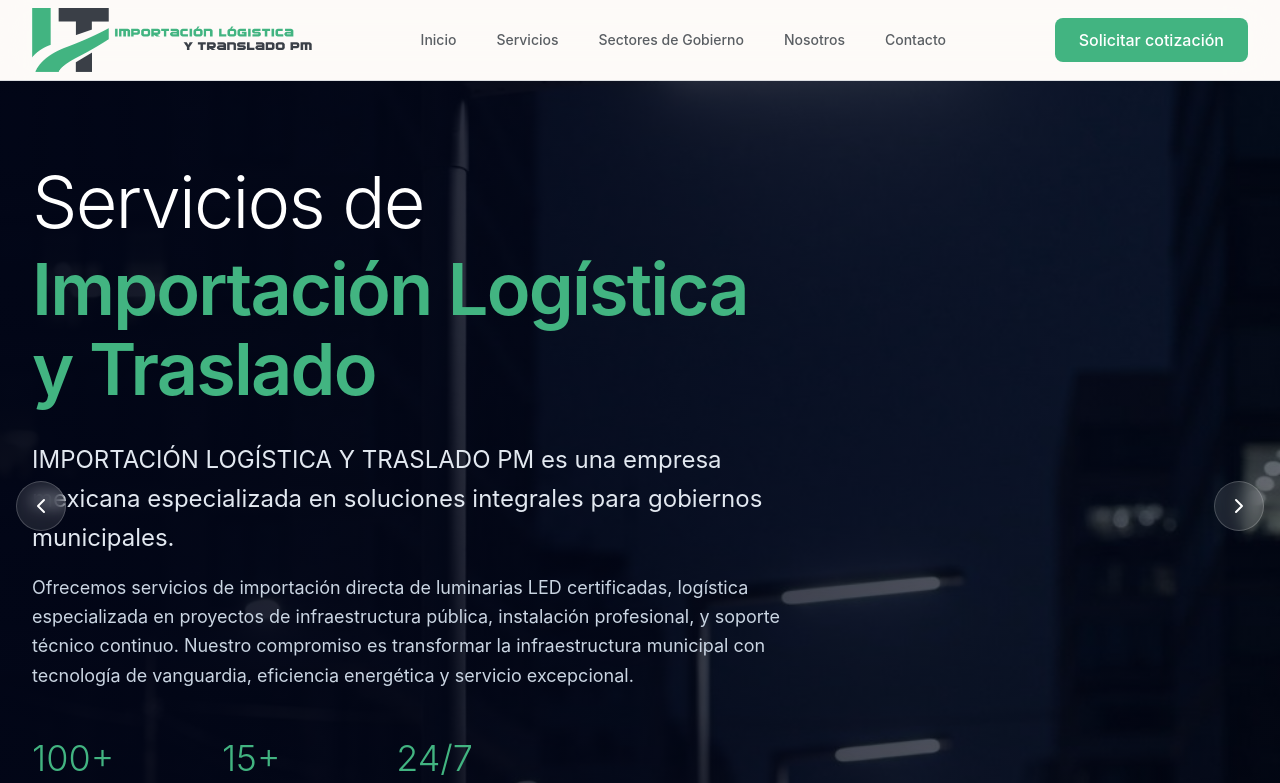
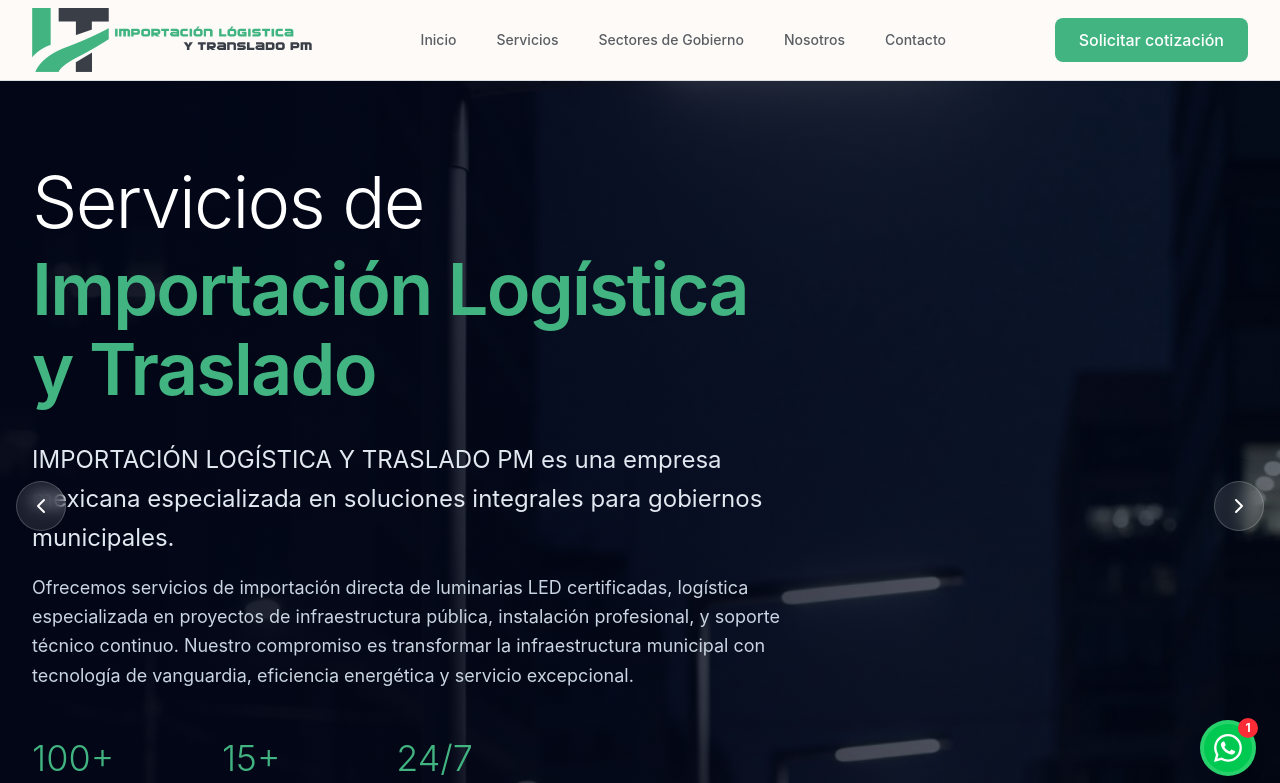
Before and after one commit to Gonzalez-Ricardo/ILT, a Next.js app: page / in a window 1280 px wide. Shown: the top 783 px of the page. Built offline with nearby package versions, Linux system fonts and the light colour scheme.

Commit message:
Actualizacion1

```diff
--- /dev/null
+++ b/src/app/components/WhatsApp.tsx
@@ -0,0 +1,44 @@
+"use client";
+
+export default function FloatingButton() {
+  return (
+    <a
+    href=""
+    target="_blank"
+    rel="noopener noreferrer"
+    aria-label="Chat en WhatsApp"
+    className="fixed bottom-6 right-6 bg-green-500 text-white w-14 h-14 rounded-full flex justify-center items-center shadow-lg hover:bg-green-600 transition-all duration-300 ease-out group z-50 hover:scale-105 active:scale-95"
+  >
+    {/* Notificación */}
+    <div className="absolute -right-1 -top-1 z-10">
+      <div className="flex h-6 w-6 items-center justify-center">
+        <span className="absolute inline-flex h-full w-full animate-ping rounded-full bg-red-400 opacity-75"></span>
+        <span className="relative inline-flex h-5 w-5 items-center justify-center rounded-full bg-red-500 text-xs font-bold text-white">
+          1
+        </span>
+      </div>
+    </div>
+
+    {/* Ícono de WhatsApp */}
+    <svg
+      viewBox="0 0 16 16"
+      className="w-7 h-7"
+      fill="currentColor"
+      xmlns="http://www.w3.org/2000/svg"
+    >
+      <path d="M13.601 2.326A7.85 7.85 0 0 0 7.994 0C3.627 0 .068 3.558.064 7.926c0 1.399.366 2.76 1.057 3.965L0 16l4.204-1.102a7.9 7.9 0 0 0 3.79.965h.004c4.368 0 7.926-3.558 7.93-7.93A7.9 7.9 0 0 0 13.6 2.326zM7.994 14.521a6.6 6.6 0 0 1-3.356-.92l-.24-.144-2.494.654.666-2.433-.156-.251a6.56 6.56 0 0 1-1.007-3.505c0-3.626 2.957-6.584 6.591-6.584a6.56 6.56 0 0 1 4.66 1.931 6.56 6.56 0 0 1 1.928 4.66c-.004 3.639-2.961 6.592-6.592 6.592m3.615-4.934c-.197-.099-1.17-.578-1.353-.646-.182-.065-.315-.099-.445.099-.133.197-.513.646-.627.775-.114.133-.232.148-.43.05-.197-.1-.836-.308-1.592-.985-.59-.525-.985-1.175-1.103-1.372-.114-.198-.011-.304.088-.403.087-.088.197-.232.296-.346.1-.114.133-.198.198-.33.065-.134.034-.248-.015-.347-.05-.099-.445-1.076-.612-1.47-.16-.389-.323-.335-.445-.34-.114-.007-.247-.007-.38-.007a.73.73 0 0 0-.529.247c-.182.198-.691.677-.691 1.654s.71 1.916.81 2.049c.098.133 1.394 2.132 3.383 2.992.47.205.84.326 1.129.418.475.152.904.129 1.246.08.38-.058 1.171-.48 1.338-.943.164-.464.164-.86.114-.943-.049-.084-.182-.133-.38-.232"/>
+    </svg>
+
+    {/* Pulso decorativo */}
+    <span className="absolute inset-0 rounded-full border-4 border-white/30 scale-100 animate-pulse"></span>
+
+    {/* Tooltip */}
+    <div className="absolute right-full mr-3 invisible opacity-0 group-hover:visible group-hover:opacity-100 transition-all duration-300 whitespace-nowrap">
+      <div className="bg-gray-800 text-white text-sm px-3 py-1 rounded shadow-lg">
+        Contactanos por WhatsApp
+      </div>
+      <div className="absolute top-1/2 right-0 transform translate-x-1/2 -translate-y-1/2 rotate-45 w-2 h-2 bg-gray-800"></div>
+    </div>
+  </a>
+  );
+}
--- a/src/app/page.tsx
+++ b/src/app/page.tsx
@@ -9,6 +9,7 @@
 import Nosotros from "./components/nosotros";
 import Contact from "./components/contacto";
 import Footer from "./components/footer";
+import WhatsApp from "./components/WhatsApp";
 
 export default function Home() {
   const onContactClick = () => {
@@ -18,6 +19,7 @@
 
   return (
     <main className="min-h-screen bg-background">
+      <WhatsApp />
       <Header onContactClick={onContactClick} />
       <Carrusel onContactClick={onContactClick} />
       <Services onContactClick={onContactClick} />
```
